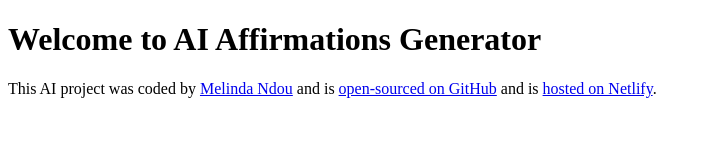
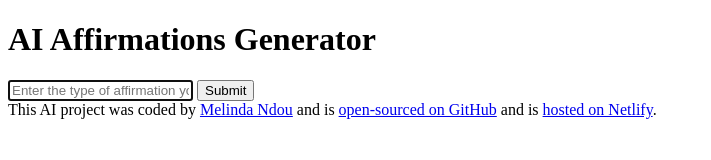
Before and after one commit to MphoMN/AI-affirmations-generator, a plain HTML site: page index.html in a window 1280 px wide. Shown: the whole page, without its empty margins (0-711 px from the left). Drawn offline with Linux system fonts and the light colour scheme.

Commit message:
Added basic html

```diff
--- a/index.html
+++ b/index.html
@@ -7,7 +7,17 @@
     <link rel="stylesheet" href="src/style.css" />
   </head>
   <body>
-    <h1>Welcome to AI Affirmations Generator</h1>
+    <h1>AI Affirmations Generator</h1>
+    <form>
+      <input
+        type="text"
+        placeholder="Enter the type of affirmation you want"
+        autofocus
+        required
+        autocomplete="off"
+      />
+      <input type="submit" />
+    </form>
 
     <footer>
       This AI project was coded by
@@ -21,7 +31,7 @@
       >
       and is
       <a
-        href="https://magnificent-croissant-7ace26.netlify.app/"
+        href="https://magnificent-croissant-7ace26.netlify.app/ "
         target="_blank"
         >hosted on Netlify</a
       >.
```
